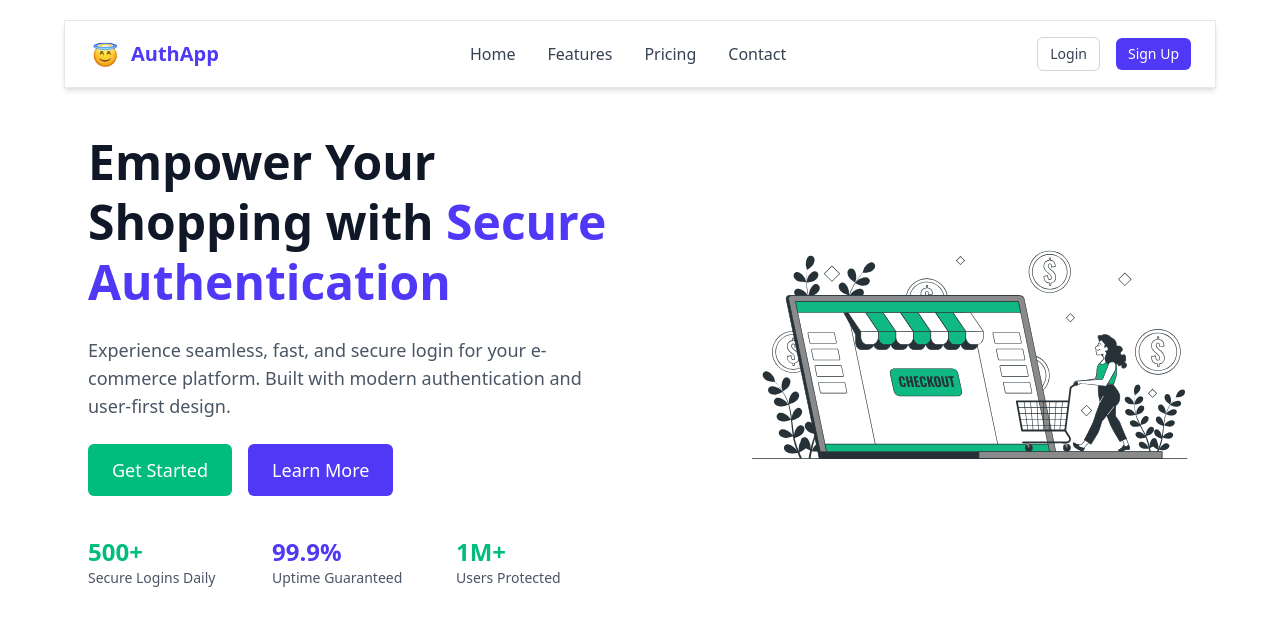
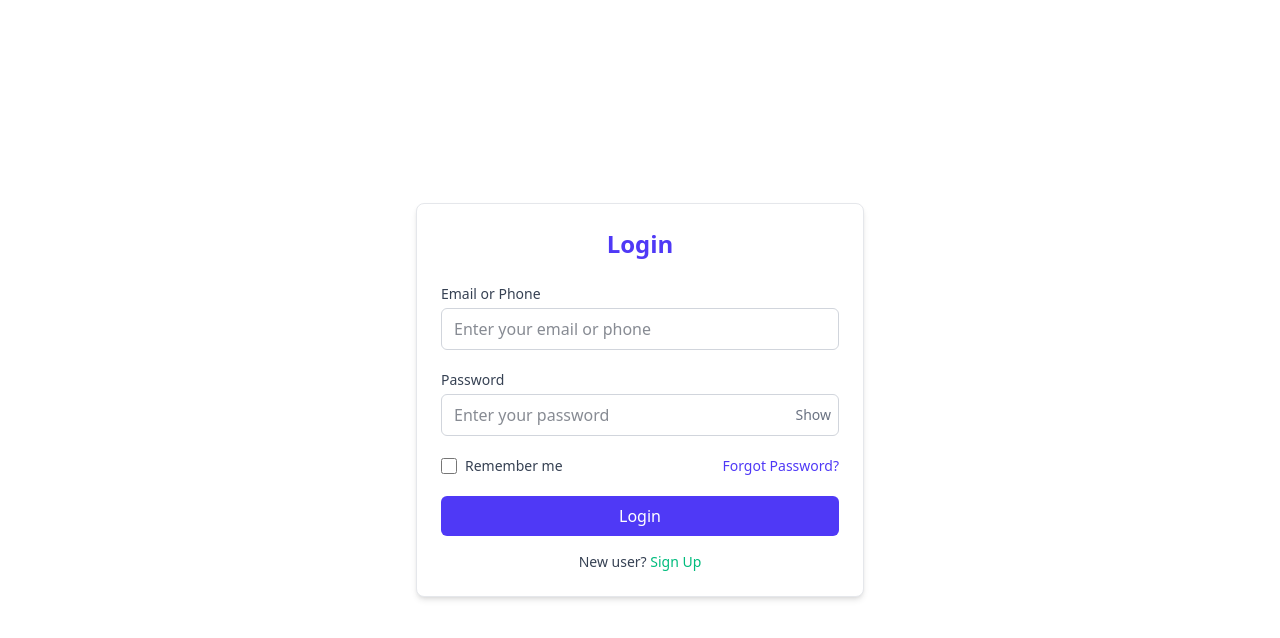
Before and after one commit to Vis-halV/ecommerce-auth, a React (Vite) app in the folder ecommerce-auth/: page /login in a window 1280 px wide. Shown: the top 638 px of the page. Built offline with nearby package versions, Linux system fonts and the light colour scheme.

Commit message:
feat: added login page

```diff
--- a/ecommerce-auth/src/App.jsx
+++ b/ecommerce-auth/src/App.jsx
@@ -1,7 +1,7 @@
 import { BrowserRouter as Router, Routes, Route } from "react-router-dom";
 import Home from "./pages/Home";
 // import Signup from "./pages/Signup";
-// import Login from "./pages/Login";
+import Login from "./pages/Login";
 // import ForgotPassword from "./pages/ForgotPassword";
 // import ResetPassword from "./pages/ResetPassword";
 
@@ -11,7 +11,7 @@ function App() {
       <Routes>
         <Route path="/" element={<Home />} />
         {/* <Route path="/signup" element={<Signup />} /> */}
-        {/* <Route path="/login" element={<Login />} /> */}
+        <Route path="/login" element={<Login />} />
         {/* <Route path="/forgot-password" element={<ForgotPassword />} />
         <Route path="/reset-password" element={<ResetPassword />} /> */}
         <Route path="*" element={<Home />} />
--- a/ecommerce-auth/src/components/AuthCard.jsx
+++ b/ecommerce-auth/src/components/AuthCard.jsx
@@ -0,0 +1,16 @@
+export default function AuthCard({ title, children, className = "" }) {
+  return (
+    <div
+      className={`w-full max-w-md bg-white border border-gray-200 rounded-lg shadow-md p-6 ${className}`}
+    >
+      {title && (
+        <h2 className="text-2xl font-bold text-indigo-600 text-center mb-6">
+          {title}
+        </h2>
+      )}
+
+      {children}
+
+    </div>
+  );
+}
--- a/ecommerce-auth/src/components/Loader.jsx
+++ b/ecommerce-auth/src/components/Loader.jsx
@@ -0,0 +1,13 @@
+export default function Loader({ size = "md" }) {
+  const sizeClasses = {
+    sm: "h-4 w-4 border-2",
+    md: "h-6 w-6 border-2",
+    lg: "h-8 w-8 border-4",
+  };
+
+  return (
+    <div
+      className={`animate-spin rounded-full border-t-transparent border-red-500 mx-auto ${sizeClasses[size]}`}
+    ></div>
+  );
+}
--- a/ecommerce-auth/src/components/TextInput.jsx
+++ b/ecommerce-auth/src/components/TextInput.jsx
@@ -0,0 +1,43 @@
+export default function TextInput({
+  label,
+  type = "text",
+  name,
+  value,
+  onChange,
+  placeholder,
+  required,
+  withToggle,
+  showPassword,
+  setShowPassword,
+}) {
+  return (
+    <div className="w-full">
+      {label && (
+        <label className="block text-sm font-medium mb-1 text-gray-700" htmlFor={name}>
+          {label}
+        </label>
+      )}
+      <div className="relative">
+        <input
+          id={name}
+          name={name}
+          type={type}
+          value={value}
+          onChange={onChange}
+          placeholder={placeholder}
+          required={required}
+          className="w-full border border-gray-300 rounded-md px-3 py-2 focus:outline-none focus:ring-2 focus:ring-indigo-500 focus:border-indigo-500"
+        />
+        {withToggle && (
+          <button
+            type="button"
+            onClick={() => setShowPassword(!showPassword)}
+            className="absolute inset-y-0 right-2 flex items-center text-sm text-gray-500"
+          >
+            {showPassword ? "Hide" : "Show"}
+          </button>
+        )}
+      </div>
+    </div>
+  );
+}
--- a/ecommerce-auth/src/pages/Login.jsx
+++ b/ecommerce-auth/src/pages/Login.jsx
@@ -0,0 +1,105 @@
+import { useState } from "react";
+import AuthCard from "../components/AuthCard";
+import TextInput from "../components/TextInput";
+import Toast from "../components/Toast";
+import Loader from "../components/Loader";
+
+export default function Login() {
+  const [form, setForm] = useState({ emailOrPhone: "", password: "" });
+  const [loading, setLoading] = useState(false);
+  const [showPassword, setShowPassword] = useState(false);
+  const [remember, setRemember] = useState(false);
+
+  const handleChange = (e) => {
+    setForm({ ...form, [e.target.name]: e.target.value });
+  };
+
+  const handleSubmit = async (e) => {
+    e.preventDefault();
+    setLoading(true);
+
+    setTimeout(() => {
+      setLoading(false);
+      if (
+        form.emailOrPhone === "test@test.com" &&
+        form.password === "Password123"
+      ) {
+        Toast.success("Login successful 🎉");
+      } else {
+        Toast.error("Invalid credentials ❌");
+      }
+    }, 1200);
+  };
+
+  return (
+    <div className="flex items-center justify-center min-h-screen bg-white text-gray-900 px-4">
+      <AuthCard title="Login" className="bg-white border border-gray-200">
+        <form onSubmit={handleSubmit} className="space-y-5">
+
+          <TextInput
+            label="Email or Phone"
+            name="emailOrPhone"
+            value={form.emailOrPhone}
+            onChange={handleChange}
+            placeholder="Enter your email or phone"
+            required
+            labelClass="text-gray-700"
+            inputClass="border-gray-300 focus:ring-indigo-500 focus:border-indigo-500"
+          />
+
+          <TextInput
+            label="Password"
+            name="password"
+            type={showPassword ? "text" : "password"}
+            value={form.password}
+            onChange={handleChange}
+            placeholder="Enter your password"
+            required
+            withToggle
+            showPassword={showPassword}
+            setShowPassword={setShowPassword}
+            labelClass="text-gray-700"
+            inputClass="border-gray-300 focus:ring-indigo-500 focus:border-indigo-500"
+          />
+
+          <div className="flex flex-col sm:flex-row sm:items-center sm:justify-between gap-2 text-sm">
+            <label className="flex items-center gap-2 text-gray-700">
+              <input
+                type="checkbox"
+                checked={remember}
+                onChange={(e) => setRemember(e.target.checked)}
+                className="h-4 w-4 border-gray-300 rounded accent-indigo-600 focus:ring-indigo-500"
+              />
+              <span>Remember me</span>
+            </label>
+            <a
+              href="/forgot-password"
+              className="text-indigo-600 hover:text-indigo-700 font-medium"
+            >
+              Forgot Password?
+            </a>
+          </div>
+
+          <button
+            type="submit"
+            disabled={loading}
+            className="w-full bg-indigo-600 text-white py-2 px-4 rounded-md hover:bg-indigo-700 transition disabled:opacity-50"
+          >
+            {loading ? <Loader size="sm" /> : "Login"}
+          </button>
+        </form>
+
+        <p className="mt-4 text-center text-sm text-gray-700">
+          New user?{" "}
+          <a
+            href="/signup"
+            className="text-emerald-500 hover:text-emerald-700 font-medium"
+          >
+            Sign Up
+          </a>
+        </p>
+      </AuthCard>
+      <Toast.Container />
+    </div>
+  );
+}
```
